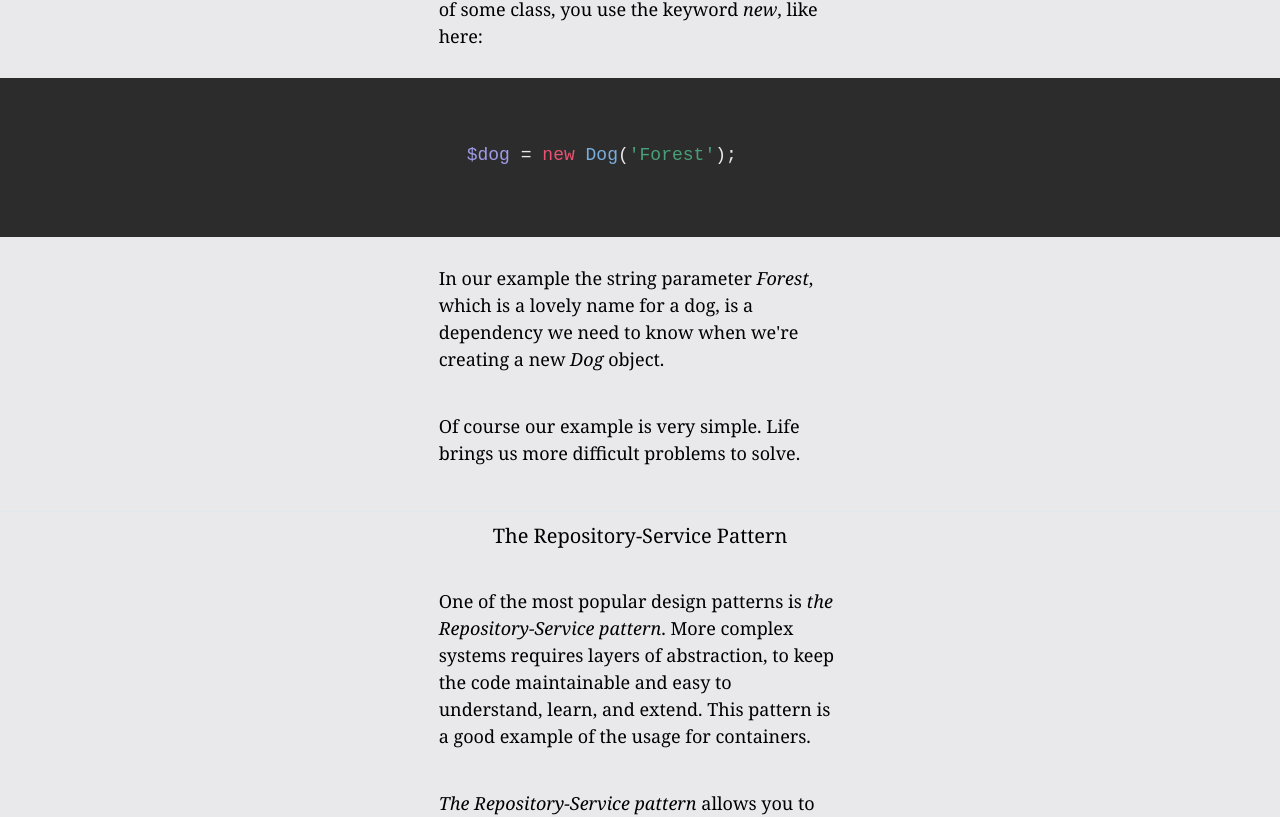
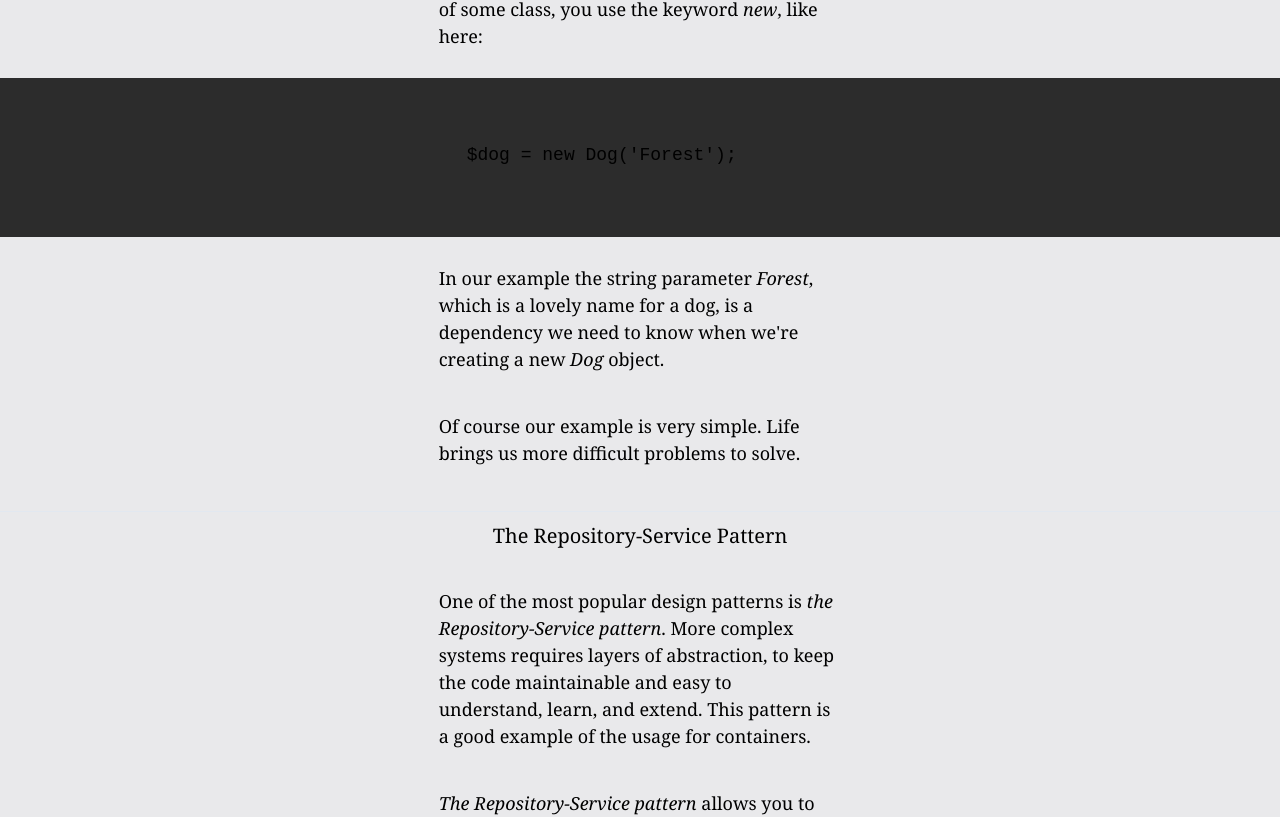
Before and after one commit to quillstack/quillstack.com, a Vue app: page /di in a window 1280 px wide. Shown: the part 1054-1871 px from the top of the page. Built offline with nearby package versions, Linux system fonts and the light colour scheme.

Commit message:
Displayed code from JSON files

```diff
--- a/src/components/CodePhp.vue
+++ b/src/components/CodePhp.vue
@@ -1,7 +1,9 @@
 <template>
     <div class="code">
-        <ul v-if="areLinesLoaded">
-            <li v-for="line in getLines" v-html="line"></li>
+        <ul>
+            <li v-for="(line, index) in getLines" :key="index">
+                <span v-html="line"></span>
+            </li>
         </ul>
     </div>
 </template>
@@ -220,30 +222,23 @@ export default {
         }
     },
     computed: {
-        areLinesLoaded() {
-            if (typeof this.lines === 'object') {
-                return Object.keys(this.lines).length;
-            }
-
-            return this.lines.length;
-        },
         getLines() {
             return this.lines
-                .map(line => this.markClassNameStatic(line))
-                .map(line => this.markClassNames(line))
-                .map(line => this.markImports(line))
-                .map(line => this.markMethodCall(line))
-                .map(line => this.markStrings(line))
-                .map(line => this.markSpecialCharacters(line))
-                .map(line => this.markVariablesAndKeywords(line))
-                .map(line => this.escapeHtml(line))
-                .map(line => this.convertClassNamesToHtml(line))
-                .map(line => this.convertCharsToHtml(line))
-                .map(line => this.convertKeywordsToHtml(line))
-                .map(line => this.convertStringsToHtml(line))
-                .map(line => this.convertMethodCallsToHtml(line))
-                .map(line => this.convertVariablesAndKeywordToHtml(line))
-                .map(line => this.addIntents(line))
+                // .map(line => this.markClassNameStatic(line))
+                // .map(line => this.markClassNames(line))
+                // .map(line => this.markImports(line))
+                // .map(line => this.markMethodCall(line))
+                // .map(line => this.markStrings(line))
+                // .map(line => this.markSpecialCharacters(line))
+                // .map(line => this.markVariablesAndKeywords(line))
+                // .map(line => this.escapeHtml(line))
+                // .map(line => this.convertClassNamesToHtml(line))
+                // .map(line => this.convertCharsToHtml(line))
+                // .map(line => this.convertKeywordsToHtml(line))
+                // .map(line => this.convertStringsToHtml(line))
+                // .map(line => this.convertMethodCallsToHtml(line))
+                // .map(line => this.convertVariablesAndKeywordToHtml(line))
+                // .map(line => this.addIntents(line))
             ;
         }
     }
--- a/src/main.js
+++ b/src/main.js
@@ -4,11 +4,13 @@ import '@/assets/css/style.css';
 import App from '@/App';
 import Footer from '@/components/Footer';
 import Header from '@/components/Header';
+import CodePhp from "@/components/CodePhp";
 
 Vue.config.productionTip = false;
 
 Vue.component('my-footer', Footer);
 Vue.component('my-header', Header);
+Vue.component('code-php', CodePhp);
 
 new Vue({
   router,
--- a/src/views/DependencyInjection.vue
+++ b/src/views/DependencyInjection.vue
@@ -28,7 +28,7 @@
         <p>
             Every time you need a create a new instance of some class, you use the keyword <em>new</em>, like here:
         </p>
-        <code-php :lines="newDog"/>
+        <code-php :lines="newDog"></code-php>
         <p>
             In our example the string parameter <em>Forest</em>, which is a lovely name for a dog, is a dependency we
             need to know when we're creating a new <em>Dog</em> object.
@@ -164,22 +164,21 @@
 </template>
 
 <script>
-import CodePhp from "@/components/CodePhp";
-import NewDog from '@/content/code-php/di/new-dog.json';
-import LotOfDependencies from '@/content/code-php/di/lot-of-dependencies.json';
-import MediaService from '@/content/code-php/di/media-service.json';
-import MvcDependencies from '@/content/code-php/di/mvc-dependencies.json';
-import MvcContainer from '@/content/code-php/di/mvc-container.json';
-import SimpleUsage from '@/content/code-php/di/simple-usage.json';
-import Interfaces from '@/content/code-php/di/interfaces.json';
-import Parameters from '@/content/code-php/di/parameters.json';
+import LotOfDependencies from '@/assets/content/code-php/di/lot-of-dependencies.json';
+import MediaService from '@/assets/content/code-php/di/media-service.json';
+import MvcDependencies from '@/assets/content/code-php/di/mvc-dependencies.json';
+import MvcContainer from '@/assets/content/code-php/di/mvc-container.json';
+import SimpleUsage from '@/assets/content/code-php/di/simple-usage.json';
+import Interfaces from '@/assets/content/code-php/di/interfaces.json';
+import Parameters from '@/assets/content/code-php/di/parameters.json';
 
 export default {
     name: 'DependencyInjection',
-    components: {CodePhp},
     data() {
         return {
-            newDog: [],
+            newDog: [
+                "$dog = new Dog('Forest');"
+            ],
             lotOfDependencies: [],
             mediaService: [],
             mvcDependencies: [],
@@ -190,7 +189,6 @@ export default {
         }
     },
     mounted() {
-        this.newDog = NewDog;
         this.lotOfDependencies = LotOfDependencies;
         this.mediaService = MediaService;
         this.mvcDependencies = MvcDependencies;
--- a/vue.config.js
+++ b/vue.config.js
@@ -2,7 +2,6 @@ module.exports = {
     outputDir: 'docs',
     pluginOptions: {
         prerenderSpa: {
-            registry: undefined,
             renderRoutes: [
                 '/',
                 '/di/',
```
Also changed, not shown: src/assets/content/code-php/di/interfaces.json (renamed from src/content/code-php/di/interfaces.json), src/assets/content/code-php/di/lot-of-dependencies.json (renamed from src/content/code-php/di/lot-of-dependencies.json), src/assets/content/code-php/di/media-service.json (renamed from src/content/code-php/di/media-service.json), src/assets/content/code-php/di/mvc-container.json (renamed from src/content/code-php/di/mvc-container.json), src/assets/content/code-php/di/mvc-dependencies.json (renamed from src/content/code-php/di/mvc-dependencies.json), src/assets/content/code-php/di/new-dog.json (line endings or trailing spaces), src/assets/content/code-php/di/parameters.json (renamed from src/content/code-php/di/parameters.json), src/assets/content/code-php/di/simple-usage.json (renamed from src/content/code-php/di/simple-usage.json), 12 other files (tests, documents, lock files or other folders).
